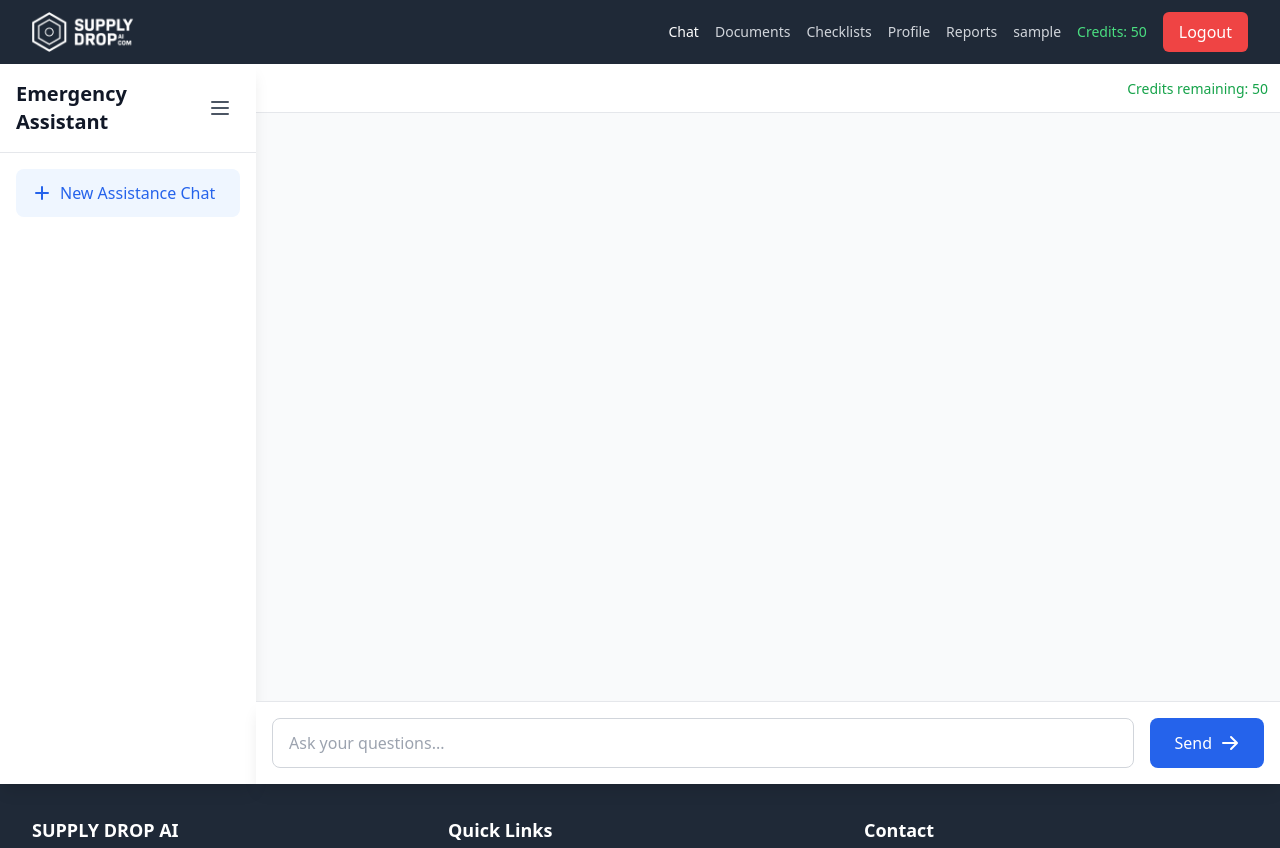
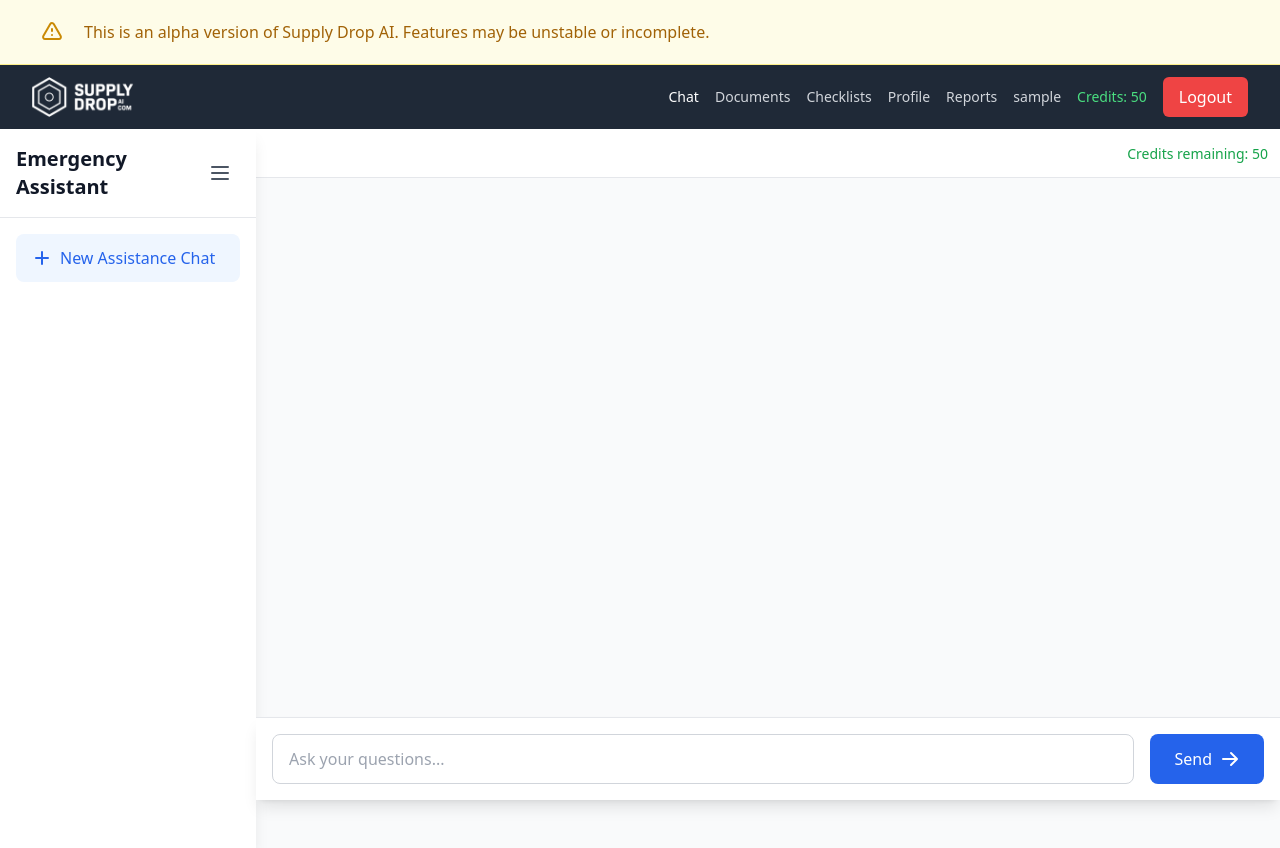
Before and after one commit to realityinspector/supply_drop_ai, a Flask app: page /chat in a window 1280 px wide. Shown: the top 848 px of the page. Run offline with Flask 3, Linux system fonts and the light colour scheme; the visitor is signed in with stand-in values (Sample User, id 1); data that the repository does not hold is empty.

Commit message:
Agent query: Is the yellow alpha warning banner visible at the top of the page, above the header, with the warning icon and text about this being an alpha version?

```diff
--- a/static/css/dist.css
+++ b/static/css/dist.css
@@ -889,6 +889,10 @@ video {
   margin-left: 0.5rem;
 }
 
+.ml-3 {
+  margin-left: 0.75rem;
+}
+
 .ml-auto {
   margin-left: auto;
 }
@@ -1003,6 +1007,10 @@ video {
 
 .min-h-\[calc\(100vh-4rem\)\] {
   min-height: calc(100vh - 4rem);
+}
+
+.w-0 {
+  width: 0px;
 }
 
 .w-1\/3 {
@@ -1160,6 +1168,10 @@ video {
   flex-direction: column;
 }
 
+.flex-wrap {
+  flex-wrap: wrap;
+}
+
 .items-start {
   align-items: flex-start;
 }
@@ -1336,6 +1348,11 @@ video {
   border-color: transparent;
 }
 
+.border-yellow-200 {
+  --tw-border-opacity: 1;
+  border-color: rgb(254 240 138 / var(--tw-border-opacity, 1));
+}
+
 .bg-black {
   --tw-bg-opacity: 1;
   background-color: rgb(0 0 0 / var(--tw-bg-opacity, 1));
@@ -1434,6 +1451,11 @@ video {
 .bg-yellow-100 {
   --tw-bg-opacity: 1;
   background-color: rgb(254 249 195 / var(--tw-bg-opacity, 1));
+}
+
+.bg-yellow-50 {
+  --tw-bg-opacity: 1;
+  background-color: rgb(254 252 232 / var(--tw-bg-opacity, 1));
 }
 
 .bg-opacity-50 {
@@ -1731,6 +1753,16 @@ video {
 .text-white {
   --tw-text-opacity: 1;
   color: rgb(255 255 255 / var(--tw-text-opacity, 1));
+}
+
+.text-yellow-600 {
+  --tw-text-opacity: 1;
+  color: rgb(202 138 4 / var(--tw-text-opacity, 1));
+}
+
+.text-yellow-700 {
+  --tw-text-opacity: 1;
+  color: rgb(161 98 7 / var(--tw-text-opacity, 1));
 }
 
 .text-yellow-800 {
@@ -2296,6 +2328,10 @@ video {
 }
 
 @media (min-width: 768px) {
+  .md\:inline {
+    display: inline;
+  }
+
   .md\:flex {
     display: flex;
   }
--- a/templates/base.html
+++ b/templates/base.html
@@ -7,6 +7,23 @@
     <link rel="stylesheet" href="{{ url_for('static', filename='css/dist.css') }}">
 </head>
 <body class="h-full flex flex-col bg-gray-100">
+    <div class="bg-yellow-50 border-b border-yellow-200">
+        <div class="max-w-7xl mx-auto py-3 px-3 sm:px-6 lg:px-8">
+            <div class="flex items-center justify-between flex-wrap">
+                <div class="w-0 flex-1 flex items-center">
+                    <span class="flex p-2">
+                        <svg class="h-6 w-6 text-yellow-600" xmlns="http://www.w3.org/2000/svg" fill="none" viewBox="0 0 24 24" stroke="currentColor">
+                            <path stroke-linecap="round" stroke-linejoin="round" stroke-width="2" d="M12 9v2m0 4h.01m-6.938 4h13.856c1.54 0 2.502-1.667 1.732-3L13.732 4c-.77-1.333-2.694-1.333-3.464 0L3.34 16c-.77 1.333.192 3 1.732 3z" />
+                        </svg>
+                    </span>
+                    <p class="ml-3 font-medium text-yellow-700">
+                        <span class="hidden md:inline">This is an alpha version of Supply Drop AI. Features may be unstable or incomplete.</span>
+                    </p>
+                </div>
+            </div>
+        </div>
+    </div>
+
     {% include '_header.html' %}
 
     <main class="flex-grow">
```
